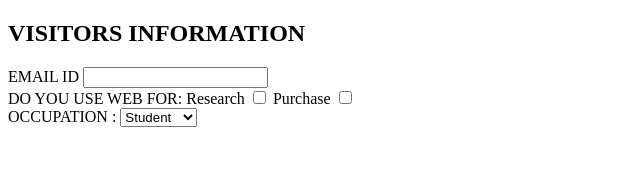
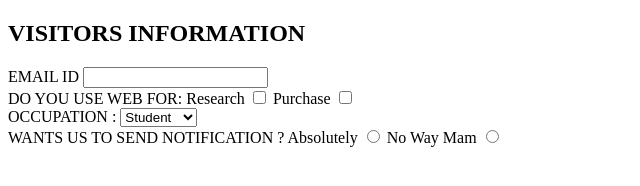
Before and after one commit to Rushikeshs96/React-30, a website: page Form/Form2/index.html in a window 1280 px wide. Shown: the whole page, without its empty margins (0-640 px from the left). Drawn offline with Linux system fonts and the light colour scheme.

Commit message:
radio button created

```diff
--- a/Form/Form2/index.html
+++ b/Form/Form2/index.html
@@ -39,6 +39,14 @@
                 </select>
             </div>
         </div>
+        <div>
+            <label>WANTS US TO SEND NOTIFICATION ?</label>
+            <label for="abs">Absolutely</label>
+            <input type="radio" name="not" />
+            <label for="not">No Way Mam</label>
+            <input type="radio" name="not">
+        </div>
     </div>
 </body>
+
 </html>
```
